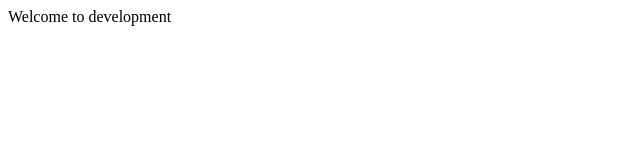
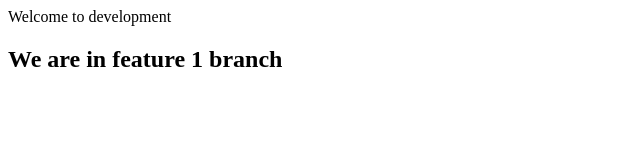
Before and after one commit to geekynewbie142/localrepo, a plain HTML site: page index.html in a window 1280 px wide. Shown: the whole page, without its empty margins (0-640 px from the left). Drawn offline with Linux system fonts and the light colour scheme.

Commit message:
feature 1 branches changes

```diff
--- a/index.html
+++ b/index.html
@@ -1 +1,2 @@
 <p>Welcome to development</p>
+<h2>We are in feature 1 branch</h2>
```
